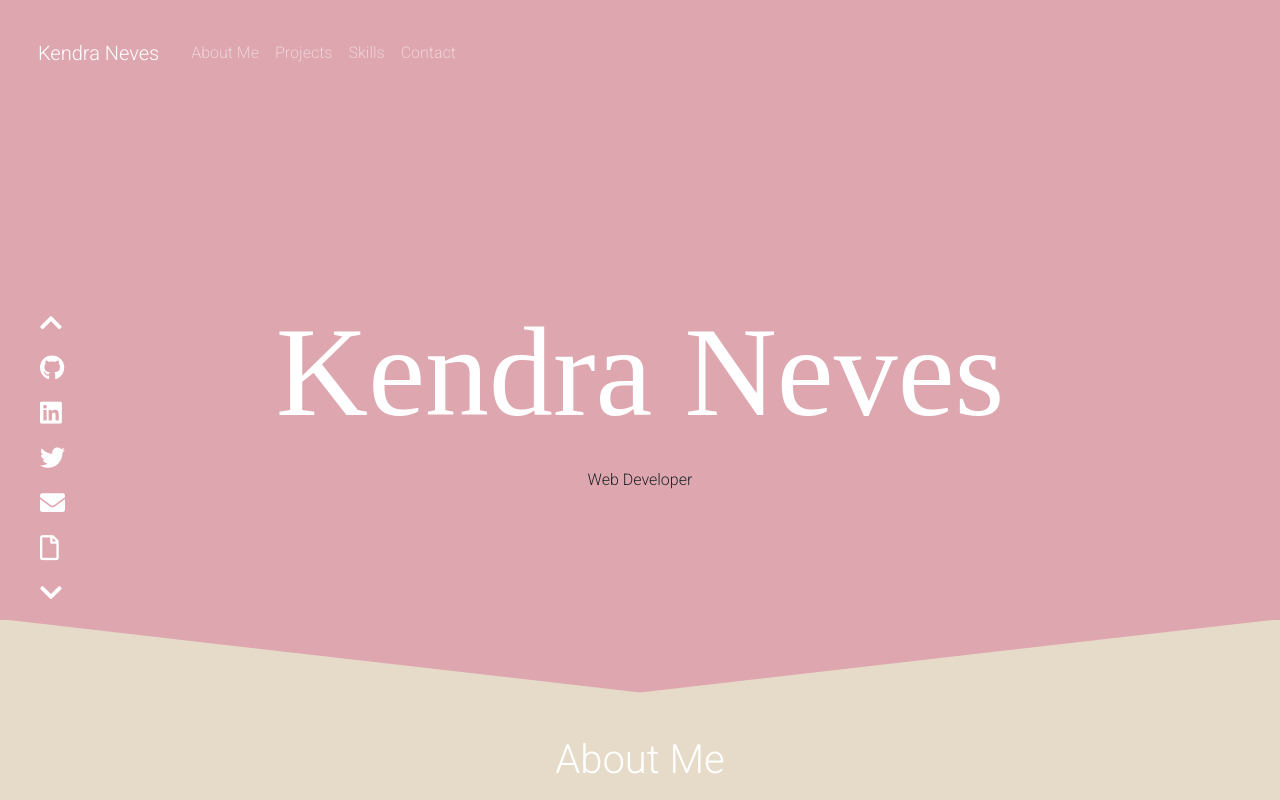
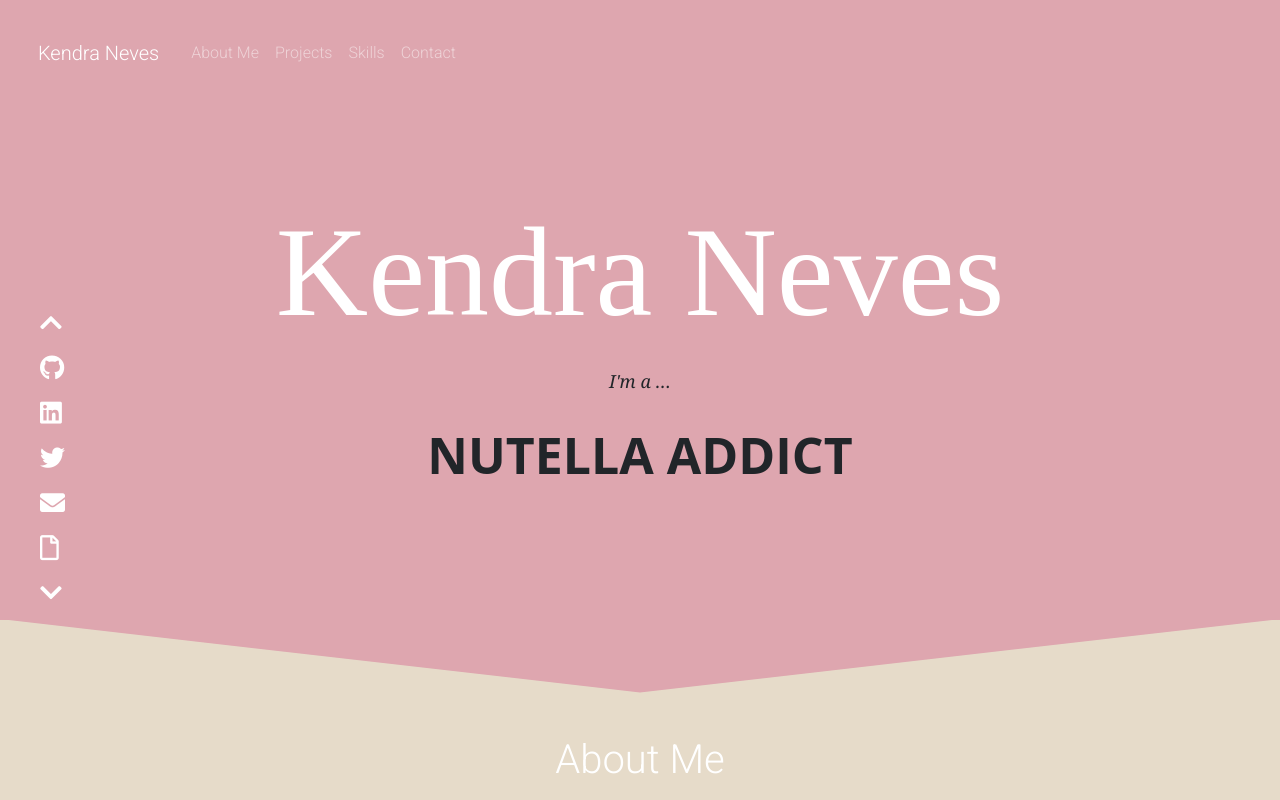
Before and after one commit to KendraNeves/portfolio-react, a React (Create React App) app: page / in a window 1280 px wide. Shown: the top 800 px of the page. Built offline with nearby package versions, Linux system fonts and the light colour scheme; a web font is replaced by a local one.

Commit message:
Animated character adjectives

```diff
--- /dev/null
+++ b/src/components/jumbotron-page.css
@@ -0,0 +1,72 @@
+.rotatingText {
+  font-family: "Georgia", serif;
+  font-style: italic;
+  font-size: 18px;
+  text-align: center;
+}
+
+.rotatingText-adjective {
+  font-family: "Open Sans", sans-serif;
+  font-size: 50px;
+  font-style: normal;
+  font-weight: 700;
+  left: 0;
+  margin-bottom: 0;
+  margin-top: 50px;
+  opacity: 0;
+  position: absolute;
+  right: 0;
+  text-align: center;
+  text-transform: uppercase;
+  top: 0;
+}
+
+.rotatingText-adjective:nth-of-type(1) {
+  animation-name: rotate;
+  animation-duration: 1.5s;
+  animation-delay: 0.5s;
+}
+
+.rotatingText-adjective:nth-of-type(2) {
+  animation-name: rotate;
+  animation-duration: 1.5s;
+  animation-delay: 1.75s;
+}
+
+.rotatingText-adjective:nth-of-type(3) {
+  animation-name: rotate-last;
+  animation-duration: 1.5s;
+  animation-delay: 3s;
+  animation-fill-mode: forwards;
+}
+
+@keyframes rotate {
+  0% {
+    opacity: 0;
+    transform: translate3d(0, 50px, 0);
+  }
+
+  20%,
+  80% {
+    opacity: 1;
+    transform: translate3d(0, 0, 0);
+  }
+
+  100% {
+    opacity: 0;
+    transform: translate3d(0, -25px, 0);
+  }
+}
+
+@keyframes rotate-last {
+  0% {
+    opacity: 0;
+    transform: translate3d(0, 50px, 0);
+  }
+
+  50%,
+  100% {
+    opacity: 1;
+    transform: translate3d(0, 0, 0);
+  }
+}
--- a/src/components/jumbotron-page.js
+++ b/src/components/jumbotron-page.js
@@ -1,11 +1,12 @@
 import React from "react";
 import { Container, Row, Col } from "react-bootstrap";
+import "./jumbotron-page.css"
 
 const JumbotronPage = () => {
   return (
     <Container id="top" fluid>
       <Row>
-        <div style={{ height: 200 }}></div>
+        <div style={{ height: 100 }}></div>
       </Row>
       <Row className="text-center">
         <Col lg={2}></Col>
@@ -35,7 +36,17 @@ const JumbotronPage = () => {
       </Row>
       <Row className="text-center">
         <Col lg={2}></Col>
-        <Col lg={8}>{"Web Developer"}</Col>
+        <Col lg={8}>
+          <p class="rotatingText">
+            I'm a &hellip;
+            <span class="rotatingText-adjective">Software Engineer</span>
+            <span class="rotatingText-adjective">Dog mom</span>
+            <span class="rotatingText-adjective">Nutella Addict</span>
+            <span class="rotatingText-adjective">perfect</span>
+            <span class="rotatingText-adjective">perfect</span>
+
+          </p>
+        </Col>
         <Col lg={2}></Col>
       </Row>
     </Container>
```
